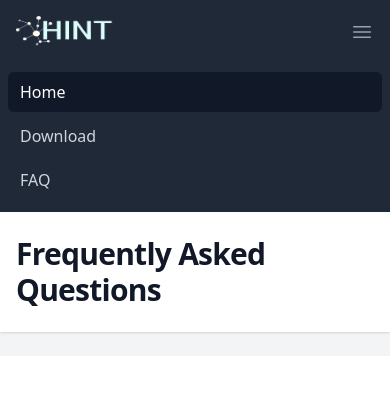
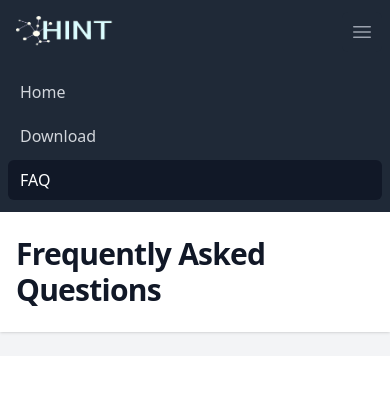
Before and after one commit to haiyuan-yu-lab/hint-web, a Django app: page /faq in a window 390 px wide. Shown: the top 420 px of the page. Run offline with Django 5.2, Linux system fonts and the light colour scheme.

Commit message:
responsive improvements

```diff
--- a/hint/base/jinja2/base.html
+++ b/hint/base/jinja2/base.html
@@ -79,9 +79,33 @@
                 <div class="md:hidden" id="mobile-menu">
                     <div class="space-y-1 px-2 pb-3 pt-2 sm:px-3">
                         <!-- Current: "bg-gray-900 text-white", Default: "text-gray-300 hover:bg-gray-700 hover:text-white" -->
-                        <a href="#" class="bg-gray-900 text-white block rounded-md px-3 py-2 text-base font-medium" aria-current="page">Home</a>
-                        <a href="#" class="text-gray-300 hover:bg-gray-700 hover:text-white block rounded-md px-3 py-2 text-base font-medium">Download</a>
-                        <a href="#" class="text-gray-300 hover:bg-gray-700 hover:text-white block rounded-md px-3 py-2 text-base font-medium">FAQ</a>
+                        <a href="{{ url('home') }}" aria-current="page"
+                            {% if active == 'home' %}
+                                class="bg-gray-900 text-white block rounded-md px-3 py-2 text-base font-medium"
+                            {% else %}
+                                class="text-gray-300 hover:bg-gray-700 hover:text-white block rounded-md px-3 py-2 text-base font-medium"
+                            {% endif %}
+                        >
+                            Home
+                        </a>
+                        <a href="{{ url('download') }}" aria-current="page"
+                            {% if active == 'download' %}
+                                class="bg-gray-900 text-white block rounded-md px-3 py-2 text-base font-medium"
+                            {% else %}
+                                class="text-gray-300 hover:bg-gray-700 hover:text-white block rounded-md px-3 py-2 text-base font-medium"
+                            {% endif %}
+                        >
+                            Download
+                        </a>
+                        <a href="{{ url('faq') }}" aria-current="page"
+                            {% if active == 'faq' %}
+                                class="bg-gray-900 text-white block rounded-md px-3 py-2 text-base font-medium"
+                            {% else %}
+                                class="text-gray-300 hover:bg-gray-700 hover:text-white block rounded-md px-3 py-2 text-base font-medium"
+                            {% endif %}
+                        >
+                            FAQ
+                        </a>
                     </div>
                 </div>
             </nav>
--- a/hint/base/jinja2/home.html
+++ b/hint/base/jinja2/home.html
@@ -8,7 +8,7 @@
 {% block content %}
 
 <div class="bg-white px-6 py-32 lg:px-8">
-    <img class="mx-auto h-56 w-auto mb-28"
+    <img class="mx-auto lg:h-56 max-h-56 w-auto mb-28"
          src="{{ static('img/new_logo_blue.png') }}"
          alt="HINT">
     <div class="mx-auto max-w-3xl text-base leading-7 text-gray-700">
--- a/hint/base/static/css/output.css
+++ b/hint/base/static/css/output.css
@@ -1028,6 +1028,10 @@ select {
   max-height: 18rem;
 }
 
+.max-h-56 {
+  max-height: 14rem;
+}
+
 .min-h-screen {
   min-height: 100vh;
 }
@@ -2087,6 +2091,10 @@ select {
     display: grid;
   }
 
+  .lg\:h-56 {
+    height: 14rem;
+  }
+
   .lg\:max-w-none {
     max-width: none;
   }
```
